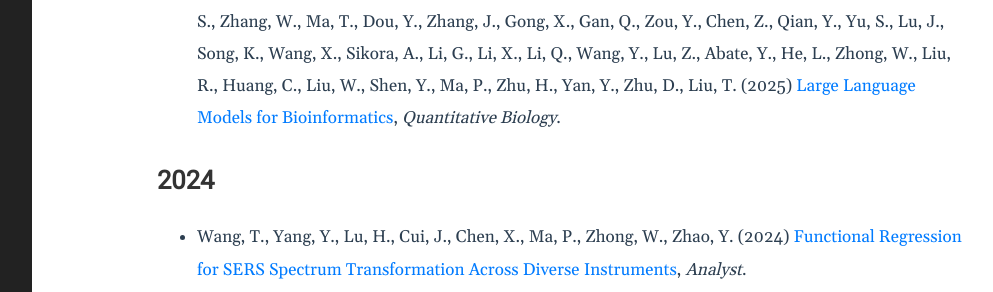
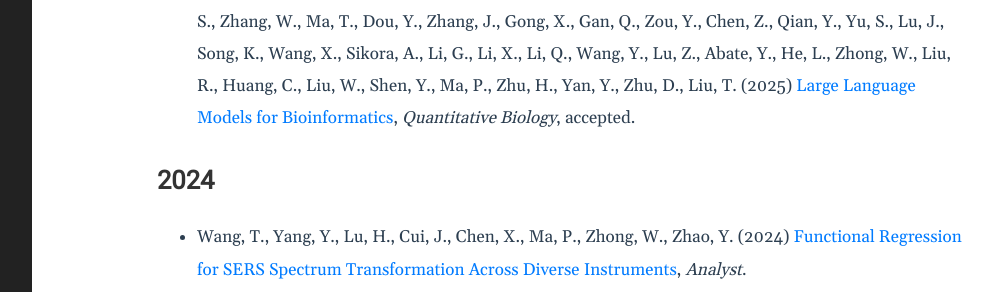
Before and after one commit to BDALpingio/BDALpingio.github.io, a Jekyll site: the page built from 3_publications.md, in a window 1280 px wide and 900 px high, scrolled down 1353 px. Shown: the part 153-445 px from the top of the window, without its empty margins (188-1181 px from the left). Built offline with Jekyll 4.4.1, drawn with Linux system fonts in a browser that asks for light colours.

Commit message:
Update 3_publications.md

```diff
--- a/3_publications.md
+++ b/3_publications.md
@@ -24,7 +24,7 @@
 - Cheng, H., Wang, Y., Ma, P., Murdie, A. (2025) A Relational Approach to Understanding Global South Inter-Community NGO Networking, _Pathways to Brokerage_.
 - Chen, Y., Wu, S., Zhong, W., Ma, P. (2025) [Fluid Correlation: A Novel Way to Assess the Dynamic Association](https://www.tandfonline.com/doi/full/10.1080/10618600.2024.2444373?scroll=top&needAccess=true), _Journal of Computational and Graphical Statistics_.
 
-- Ruan, W., Lyu, Y., Zhang, J., Cai, J., Shu, P., Ge, Y., Lu, Y., Gao, S., Wang, Y., Wang, P., Zhao, L., Wang, T., Liu, Y., Fang, L., Liu, Z., Li, Y., Wu, Z., Chen, J., Jiang, H., Pan, Y., Yang, Z., Chen, J., Liang, S., Zhang, W., Ma, T., Dou, Y., Zhang, J., Gong, X., Gan, Q., Zou, Y., Chen, Z., Qian, Y., Yu, S., Lu, J., Song, K., Wang, X., Sikora, A., Li, G., Li, X., Li, Q., Wang, Y., Lu, Z., Abate, Y., He, L., Zhong, W., Liu, R., Huang, C., Liu, W., Shen, Y., Ma, P., Zhu, H., Yan, Y., Zhu, D., Liu, T. (2025) [Large Language Models for Bioinformatics](https://arxiv.org/abs/2501.06271), _Quantitative Biology_.
+- Ruan, W., Lyu, Y., Zhang, J., Cai, J., Shu, P., Ge, Y., Lu, Y., Gao, S., Wang, Y., Wang, P., Zhao, L., Wang, T., Liu, Y., Fang, L., Liu, Z., Li, Y., Wu, Z., Chen, J., Jiang, H., Pan, Y., Yang, Z., Chen, J., Liang, S., Zhang, W., Ma, T., Dou, Y., Zhang, J., Gong, X., Gan, Q., Zou, Y., Chen, Z., Qian, Y., Yu, S., Lu, J., Song, K., Wang, X., Sikora, A., Li, G., Li, X., Li, Q., Wang, Y., Lu, Z., Abate, Y., He, L., Zhong, W., Liu, R., Huang, C., Liu, W., Shen, Y., Ma, P., Zhu, H., Yan, Y., Zhu, D., Liu, T. (2025) [Large Language Models for Bioinformatics](https://arxiv.org/abs/2501.06271), _Quantitative Biology_, accepted.
 
 
 ## 2024
```
